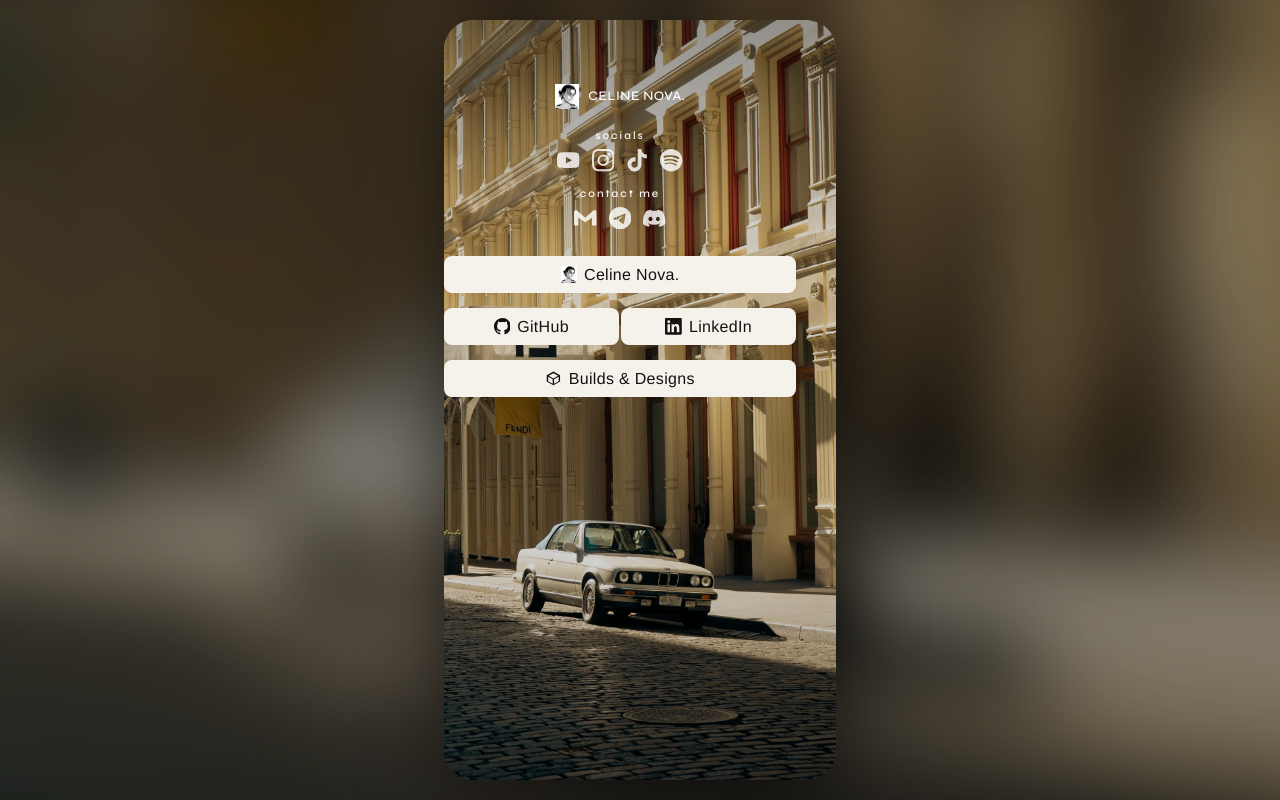
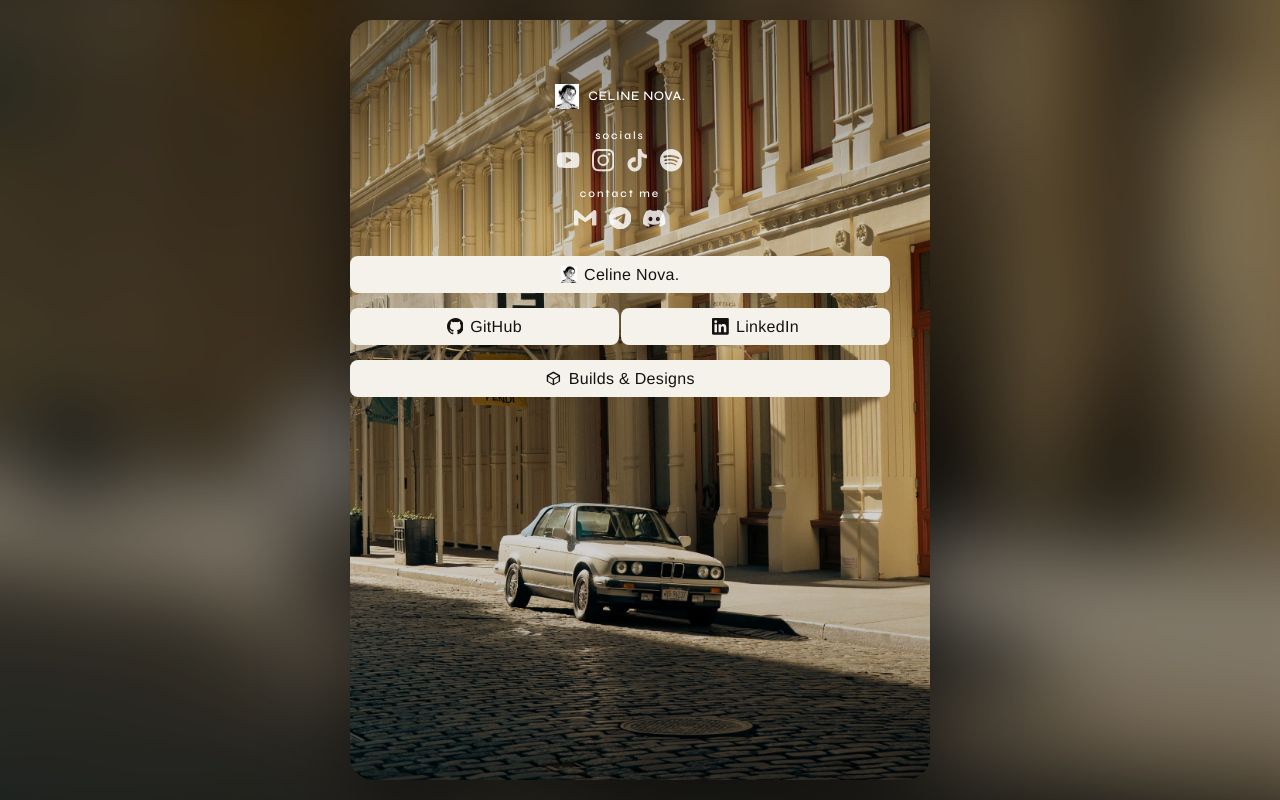
Before and after one commit to melanikshrestha-boop/celinenovalinks, a Next.js app: page / in a window 1280 px wide. Built offline with nearby package versions, Linux system fonts and the light colour scheme; no server answers.

Commit message:
Size the laptop phone case to Linktree’s 580px card
The stage was 392px. Linktree’s desktop profile container is 580px
by viewport-minus-2.5rem with 24px corners — match that.

```diff
--- a/css/linkree.css
+++ b/css/linkree.css
@@ -157,17 +157,17 @@ body {
     background: rgba(8, 6, 4, 0.22);
   }
 
-  /* Same phone column as mobile, sitting on the faded still. */
+  /* Match Linktree desktop card: 580px × (100svh - 2.5rem), 24px corners. */
   .stage {
-    width: 24.5rem;
-    height: min(52rem, calc(100svh - 2.5rem));
-    border-radius: 1.85rem;
+    width: 36.25rem;
+    height: calc(100svh - 2.5rem);
+    border-radius: 1.5rem;
     box-shadow: 0 28px 80px rgba(0, 0, 0, 0.55);
   }
 
   .sheet {
     width: calc(100% - 2.5rem);
-    max-width: 22rem;
+    max-width: none;
     font-size: 1rem;
   }
 }
```
Also changed, not shown: 1 other file (tests, documents, lock files or other folders).
